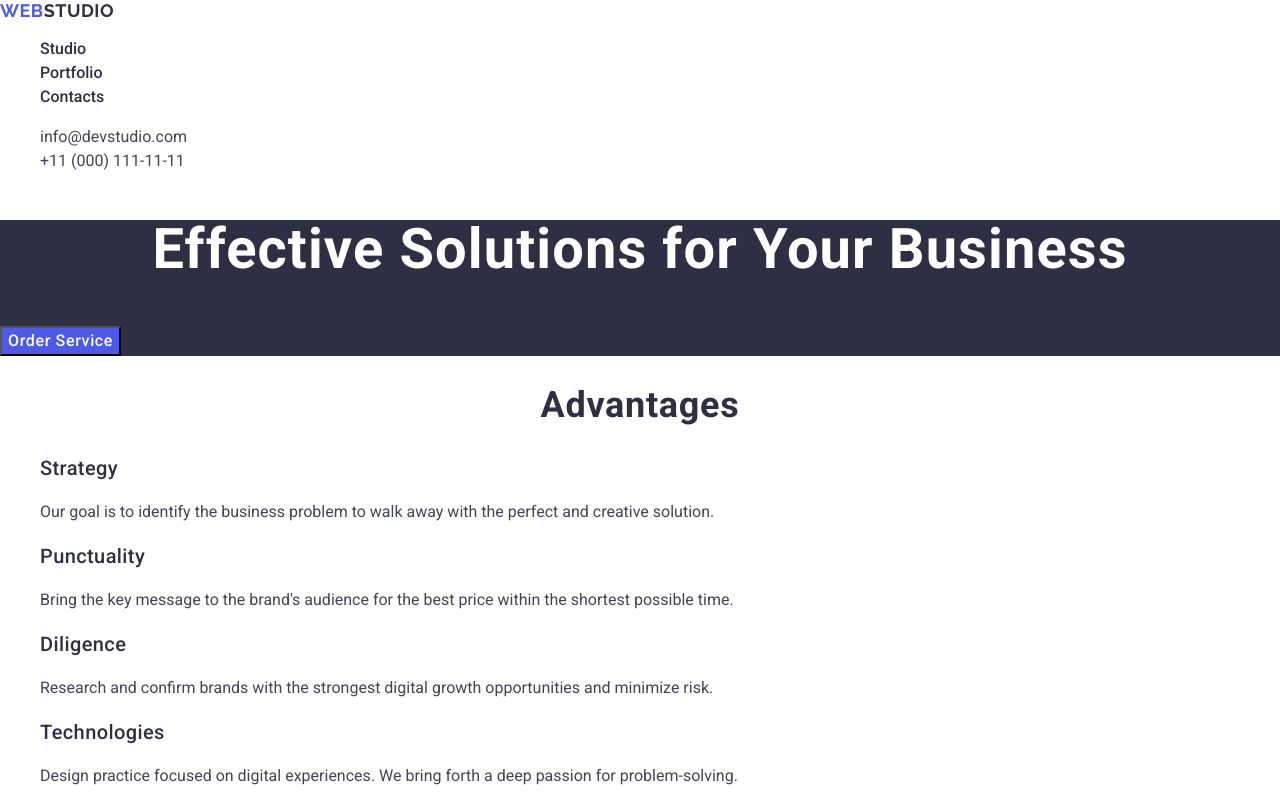
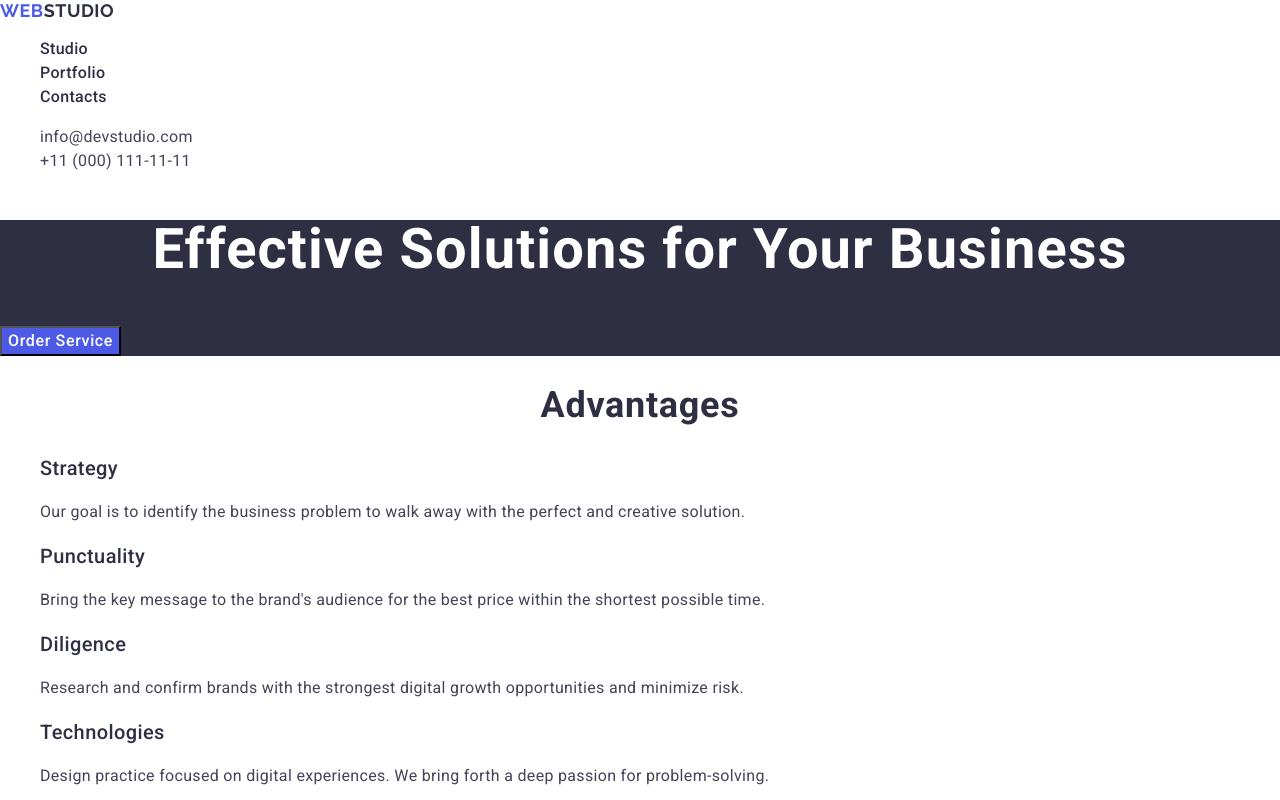
Before and after one commit to ViktorBond7/goit-markup-hw-02, a plain HTML site: page index.html in a window 1280 px wide. Shown: the top 800 px of the page. Drawn offline with nearby package versions, Linux system fonts and the light colour scheme; a web font is replaced by a local one.

Commit message:
corect letter-spacing

```diff
--- a/css/styles.css
+++ b/css/styles.css
@@ -12,7 +12,7 @@ body {
   font-family: var(--primary-font);
   color: var(--secondary-accent-color);
   background-color: var(--primary-background-white-color);
-  /* letter-spacing: 0.02em; */
+  letter-spacing: 0.02em;
   font-size: 16px;
 }
 
@@ -48,6 +48,7 @@ button {
   line-height: 1.5;
   /* color: currentColor; */
   color: var(--primary-accent-color);
+  /* letter-spacing: 0.02em; */
 }
 
 .header-nav-link:hover,
@@ -63,6 +64,7 @@ button {
   font-size: 16px;
   line-height: 1.5;
   color: var(--secondary-accent-color);
+  /* letter-spacing: 0.02em; */
   /* color: currentColor; */
 }
 
```
